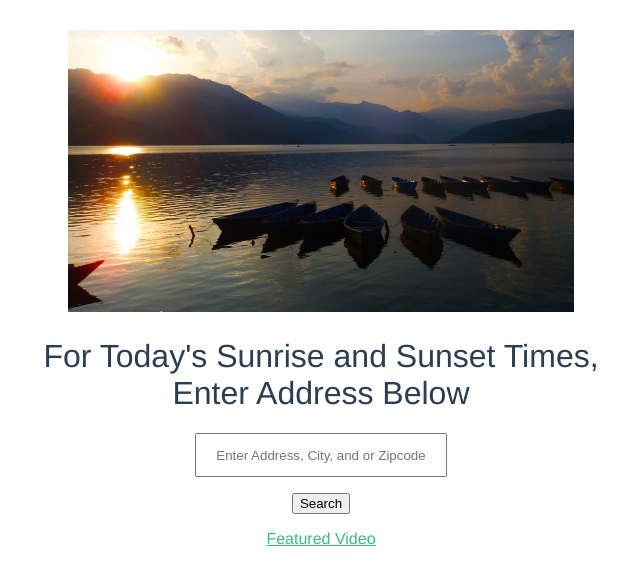
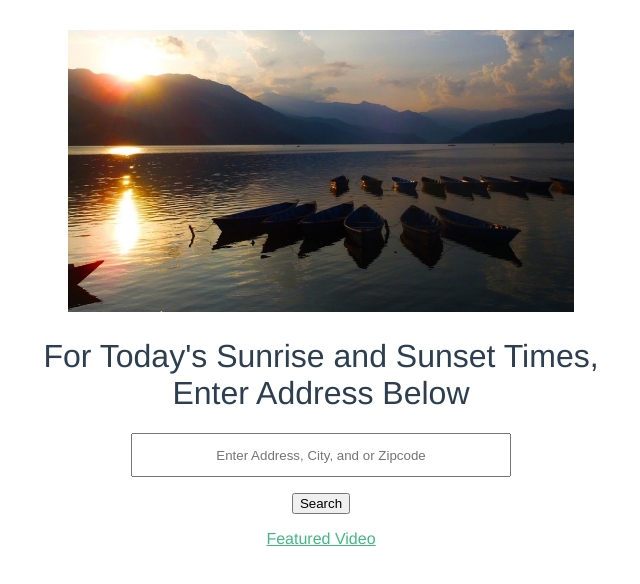
Before and after one commit to laurabmackenzie/wats4000-suntracker, a Vue app: page /#/ in a window 1280 px wide. Shown: the top 584 px of the page, without its empty margins (319-959 px from the left). Built offline with nearby package versions, Linux system fonts and the light colour scheme; a small style sheet from the web is missing.

Commit message:
increased text box size

```diff
--- a/src/components/SunTracker.vue
+++ b/src/components/SunTracker.vue
@@ -105,7 +105,7 @@ input[type=text] {
 }
 @media screen and (max-width:320px) {
   input[type=text] {
-    width:80%
+    width:90%
   }
   h1 {
     font-size: 14px;
@@ -116,7 +116,7 @@ input[type=text] {
 }
 @media screen and (min-width:321px) and (max-width:480px) {
 input[type=text] {
-    width:70%
+    width:80%
   }
 h1 {
   font-size:16px;
@@ -146,7 +146,7 @@ h1 {
 }
 @media screen and (min-width:1025px) {
 input[type=text] {
-    width:20%
+    width:30%
   }
 }
 input[placeholder] {
```
